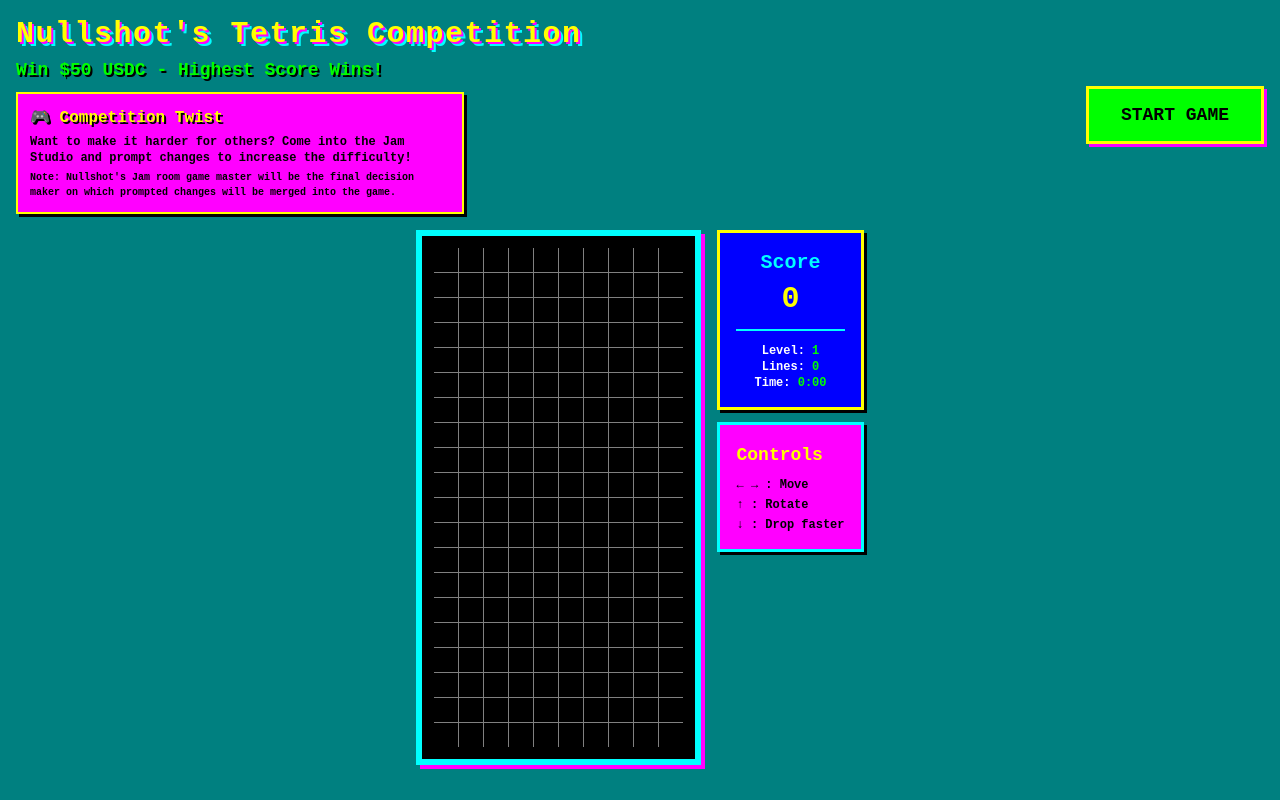
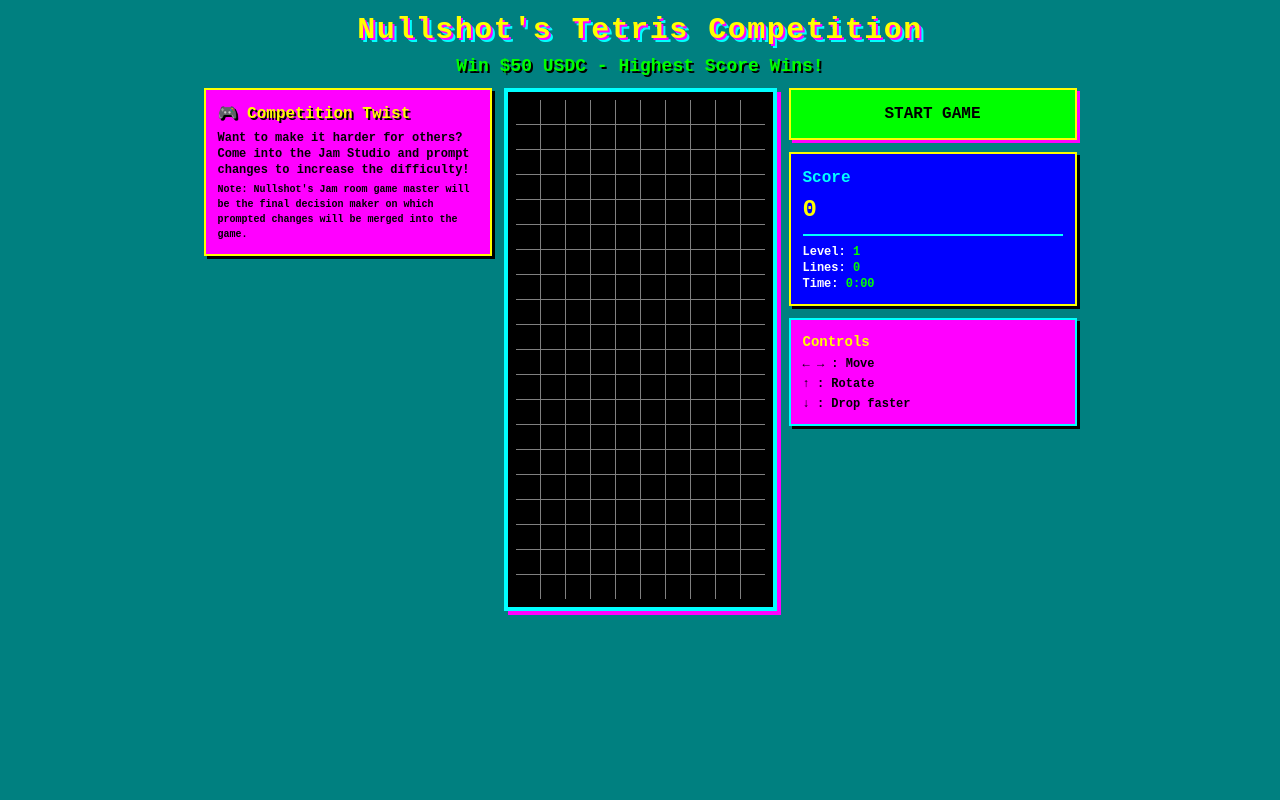
Before and after one commit to null-shot-apps/tetriscomp, a Next.js app in the folder packages/new-web-app-room/: page / in a window 1280 px wide. Built offline with nearby package versions, Linux system fonts and the light colour scheme.

Commit message:
AI chat session: Updated code and files

```diff
--- a/packages/new-web-app-room/src/app/page.tsx
+++ b/packages/new-web-app-room/src/app/page.tsx
@@ -270,22 +270,26 @@ export default function TetrisGame() {
   };
 
   return (
-    <div className="min-h-screen bg-[#008080] flex flex-col p-2 sm:p-4" style={{ fontFamily: 'Courier New, monospace' }}>
-      {/* Header Section */}
-      <div className="flex flex-col sm:flex-row justify-between items-start sm:items-center mb-2 sm:mb-4 gap-2">
-        {/* Left Side - Header Content */}
-        <div className="text-left flex-1">
-          <h1 className="text-base sm:text-lg md:text-xl lg:text-2xl xl:text-3xl font-bold mb-1 text-[#FFFF00]" style={{
+    <div className="min-h-screen bg-[#008080] flex flex-col p-2 sm:p-3" style={{ fontFamily: 'Courier New, monospace' }}>
+      {/* Centered Header */}
+      <div className="text-center mb-2">
+        <h1 className="text-lg sm:text-xl md:text-2xl lg:text-3xl font-bold mb-1 text-[#FFFF00]" style={{
           textShadow: '2px 2px 0px #FF00FF, 4px 4px 0px #00FFFF',
           letterSpacing: '0.05em'
         }}>
           Nullshot&apos;s Tetris Competition
         </h1>
-          <p className="text-xs sm:text-sm md:text-base lg:text-lg font-bold text-[#00FF00] mb-2" style={{ textShadow: '2px 2px 0px #000' }}>
+        <p className="text-sm sm:text-base md:text-lg font-bold text-[#00FF00]" style={{ textShadow: '2px 2px 0px #000' }}>
           Win $50 USDC - Highest Score Wins!
         </p>
+      </div>
 
-          <div className="bg-[#FF00FF] p-2 sm:p-3 rounded-none text-black text-left max-w-xs sm:max-w-sm md:max-w-md border-2 border-[#FFFF00]" style={{ boxShadow: '3px 3px 0px #000' }}>
+      {/* Game Area with 3 columns */}
+      <div className="flex-1 flex flex-col lg:flex-row gap-2 sm:gap-3 items-start justify-center max-w-7xl mx-auto w-full">
+
+        {/* Left Column - Competition Twist */}
+        <div className="w-full lg:w-64 xl:w-72">
+          <div className="bg-[#FF00FF] p-2 sm:p-3 rounded-none text-black text-left border-2 border-[#FFFF00]" style={{ boxShadow: '3px 3px 0px #000' }}>
             <h2 className="text-xs sm:text-sm md:text-base font-bold mb-1 text-[#FFFF00]" style={{ textShadow: '2px 2px 0px #000' }}>🎮 Competition Twist</h2>
             <p className="mb-1 font-bold text-[9px] sm:text-[10px] md:text-xs">
               Want to make it harder for others? Come into the Jam Studio and prompt changes to increase the difficulty!
@@ -296,26 +300,9 @@ export default function TetrisGame() {
           </div>
         </div>
 
-        {/* Right Side - Start Button */}
-        {!gameStarted && !gameOver && (
-          <div className="flex-shrink-0">
-            <button
-              onClick={startGame}
-              className="bg-[#00FF00] text-black px-4 sm:px-6 md:px-8 py-2 sm:py-3 border-2 sm:border-3 border-[#FFFF00] font-bold text-sm sm:text-base md:text-lg hover:bg-[#FFFF00] hover:text-black transition"
-              style={{ boxShadow: '3px 3px 0px #FF00FF' }}
-            >
-              START GAME
-            </button>
-          </div>
-        )}
-      </div>
-
-      {/* Game Area */}
-      <div className="text-center w-full max-w-6xl mx-auto flex flex-col items-center flex-1">
-
-        <div className="flex flex-col lg:flex-row gap-2 sm:gap-3 md:gap-4 items-center lg:items-start justify-center">
-          {/* Game Board */}
-          <div className="bg-black p-1 sm:p-2 md:p-3 border-3 sm:border-4 md:border-6 border-[#00FFFF]" style={{ boxShadow: '4px 4px 0px #FF00FF' }}>
+        {/* Center Column - Game Board */}
+        <div className="flex flex-col items-center gap-2 flex-shrink-0">
+          <div className="bg-black p-1 sm:p-2 border-3 sm:border-4 border-[#00FFFF]" style={{ boxShadow: '4px 4px 0px #FF00FF' }}>
             <div className="grid gap-[1px] bg-[#808080]" style={{
               gridTemplateColumns: `repeat(${BOARD_WIDTH}, 1fr)`,
               width: 'fit-content'
@@ -324,7 +311,7 @@ export default function TetrisGame() {
                 row.map((cell, x) => (
                   <div
                     key={`${y}-${x}`}
-                    className="w-3 h-3 sm:w-4 sm:h-4 md:w-5 md:h-5 lg:w-6 lg:h-6"
+                    className="w-4 h-4 sm:w-5 sm:h-5 md:w-6 md:h-6"
                     style={{
                       backgroundColor: flashingRows.includes(y)
                         ? '#FFFFFF'
@@ -341,22 +328,36 @@ export default function TetrisGame() {
               )}
             </div>
           </div>
+        </div>
 
-          {/* Side Panel */}
-          <div className="flex flex-col gap-2 sm:gap-3 w-full lg:w-auto">
-            <div className="bg-[#0000FF] p-2 sm:p-3 md:p-4 border-2 sm:border-3 border-[#FFFF00] text-white" style={{ boxShadow: '3px 3px 0px #000' }}>
-              <h2 className="text-base sm:text-lg md:text-xl font-bold mb-1 text-[#00FFFF]">Score</h2>
-              <p className="text-xl sm:text-2xl md:text-3xl font-bold text-[#FFFF00]">{score}</p>
-              <div className="mt-2 sm:mt-3 pt-2 sm:pt-3 border-t-2 border-[#00FFFF]">
+        {/* Right Column - Start Button + Scoreboard */}
+        <div className="w-full lg:w-64 xl:w-72 flex flex-col gap-2 sm:gap-3">
+          {/* Start Button */}
+          {!gameStarted && !gameOver && (
+            <button
+              onClick={startGame}
+              className="bg-[#00FF00] text-black px-4 py-2 sm:py-3 border-2 border-[#FFFF00] font-bold text-sm sm:text-base hover:bg-[#FFFF00] hover:text-black transition w-full"
+              style={{ boxShadow: '3px 3px 0px #FF00FF' }}
+            >
+              START GAME
+            </button>
+          )}
+
+          {/* Scoreboard */}
+          <div className="flex flex-col gap-2 sm:gap-3">
+            <div className="bg-[#0000FF] p-2 sm:p-3 border-2 border-[#FFFF00] text-white" style={{ boxShadow: '3px 3px 0px #000' }}>
+              <h2 className="text-sm sm:text-base font-bold mb-1 text-[#00FFFF]">Score</h2>
+              <p className="text-xl sm:text-2xl font-bold text-[#FFFF00]">{score}</p>
+              <div className="mt-2 pt-2 border-t-2 border-[#00FFFF]">
                 <p className="text-xs font-bold">Level: <span className="text-[#00FF00] font-bold">{level}</span></p>
                 <p className="text-xs font-bold">Lines: <span className="text-[#00FF00] font-bold">{linesCleared}</span></p>
                 <p className="text-xs font-bold">Time: <span className="text-[#00FF00] font-bold">{Math.floor(elapsedTime / 60)}:{(elapsedTime % 60).toString().padStart(2, '0')}</span></p>
               </div>
             </div>
 
-            <div className="bg-[#FF00FF] p-2 sm:p-3 md:p-4 border-2 sm:border-3 border-[#00FFFF] text-black text-left" style={{ boxShadow: '3px 3px 0px #000' }}>
-              <h2 className="text-sm sm:text-base md:text-lg font-bold mb-1 sm:mb-2 text-[#FFFF00]">Controls</h2>
-              <div className="space-y-1 text-xs font-bold">
+            <div className="bg-[#FF00FF] p-2 sm:p-3 border-2 border-[#00FFFF] text-black text-left" style={{ boxShadow: '3px 3px 0px #000' }}>
+              <h2 className="text-xs sm:text-sm font-bold mb-1 text-[#FFFF00]">Controls</h2>
+              <div className="space-y-1 text-[10px] sm:text-xs font-bold">
                 <p>← → : Move</p>
                 <p>↑ : Rotate</p>
                 <p>↓ : Drop faster</p>
@@ -364,11 +365,11 @@ export default function TetrisGame() {
             </div>
 
             {gameOver && (
-              <div className="bg-[#FF0000] p-2 sm:p-3 md:p-4 border-2 sm:border-3 border-[#FFFF00] text-white" style={{ boxShadow: '3px 3px 0px #000' }}>
-                <h2 className="text-base sm:text-lg md:text-xl font-bold mb-1 sm:mb-2 text-[#FFFF00]" style={{ textShadow: '2px 2px 0px #000' }}>Game Over!</h2>
+              <div className="bg-[#FF0000] p-2 sm:p-3 border-2 border-[#FFFF00] text-white" style={{ boxShadow: '3px 3px 0px #000' }}>
+                <h2 className="text-sm sm:text-base font-bold mb-1 text-[#FFFF00]" style={{ textShadow: '2px 2px 0px #000' }}>Game Over!</h2>
                 <button
                   onClick={resetGame}
-                  className="bg-[#FFFF00] text-black px-3 sm:px-4 py-1 sm:py-2 border-2 border-black font-bold hover:bg-[#00FF00] transition text-xs sm:text-sm"
+                  className="bg-[#FFFF00] text-black px-3 py-1 sm:py-2 border-2 border-black font-bold hover:bg-[#00FF00] transition text-xs w-full"
                   style={{ boxShadow: '3px 3px 0px #000' }}
                 >
                   Play Again
```
Lines whose indentation alone changed are shown as unchanged.
